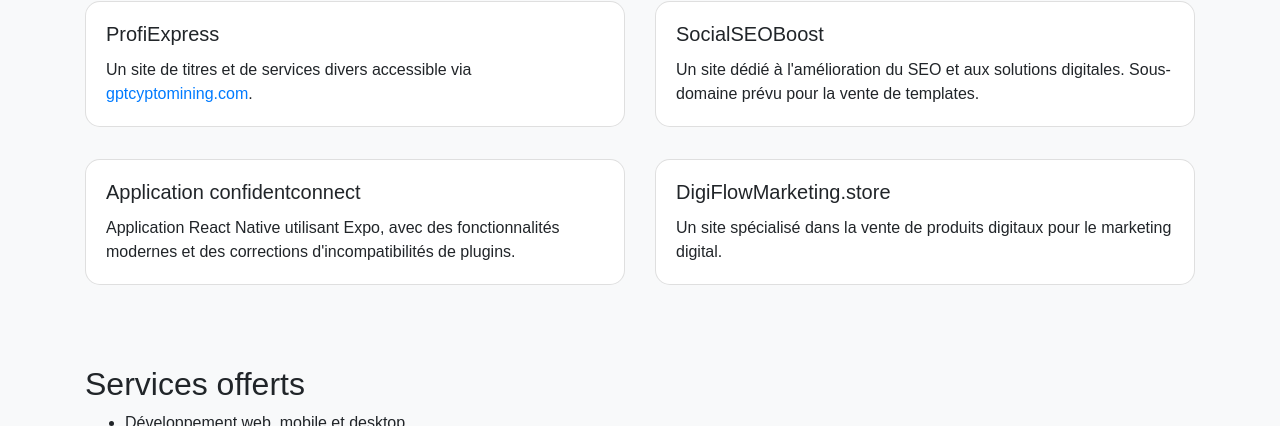
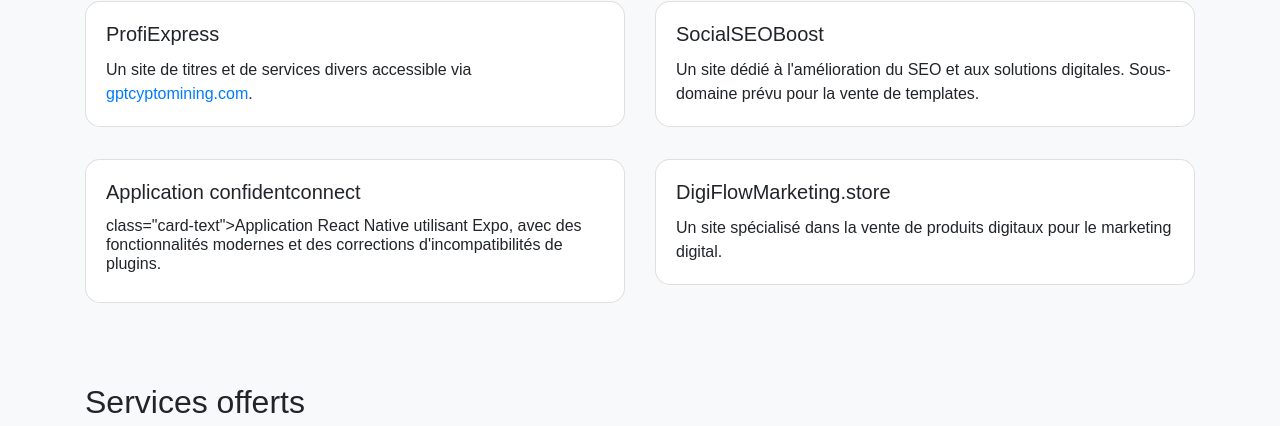
Before and after one commit to blackageek/portfolio, a plain HTML site: page index.html in a window 1280 px wide. Shown: the part 611-1037 px from the top of the page. Drawn offline with nearby package versions, Linux system fonts and the light colour scheme.

Commit message:
h6 a la place de p

```diff
--- a/index.html
+++ b/index.html
@@ -75,7 +75,7 @@
                     <div class="card">
                         <div class="card-body">
                             <h5 class="card-title">Application confidentconnect</h5>
-                            <p class="card-text">Application React Native utilisant Expo, avec des fonctionnalités modernes et des corrections d'incompatibilités de plugins.</p>
+                            <h6>class="card-text">Application React Native utilisant Expo, avec des fonctionnalités modernes et des corrections d'incompatibilités de plugins.</h6>
                         </div>
                     </div>
                 </div>
```
